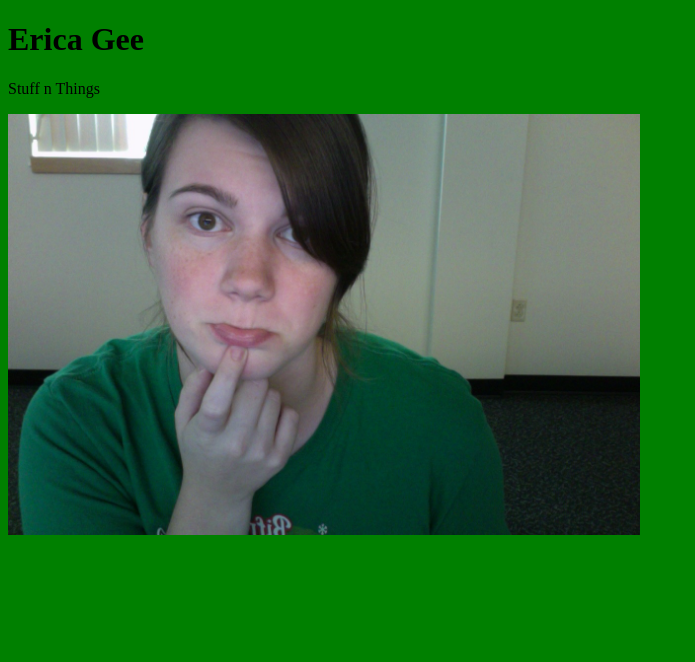
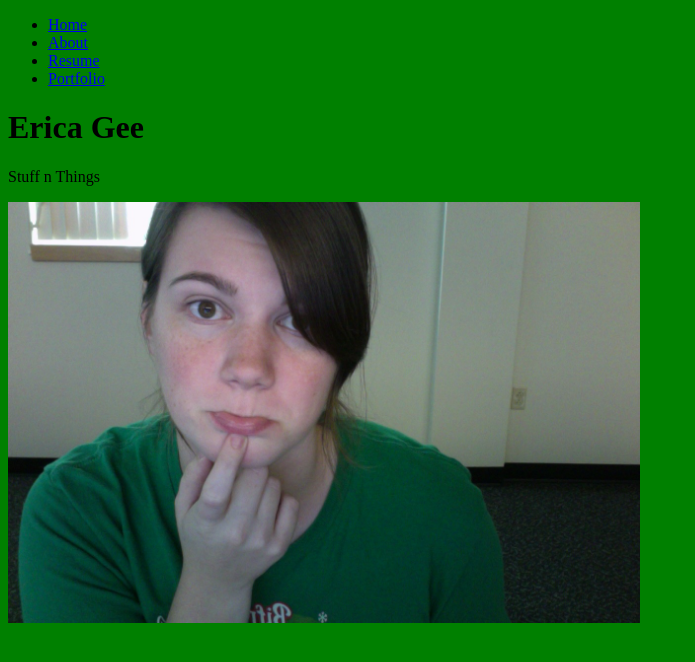
Before and after one commit to DRRicco/drricco.github.io, a plain HTML site: page index.html in a window 1280 px wide. Shown: the whole page, without its empty margins (0-695 px from the left). Drawn offline with Linux system fonts and the light colour scheme.

```diff
--- a/index.html
+++ b/index.html
@@ -1,7 +1,6 @@
 <!DOCTYPE html>
 <html lang="en">
 
-<html>
     <head>
         <meta charset="UTF-8">
 
@@ -12,6 +11,16 @@
     </head>
 
     <body>
+
+        <nav role='navigation'>
+          <ul>
+            <li><a href="index.html">Home</a></li>
+            <li><a href="about.html">About</a></li>
+            <li><a href="resume.html">Resume</a></li>
+            <li><a href="portfolio.html">Portfolio</a></li>
+          </ul>
+        </nav>
+
         <h1>Erica Gee</h1>
 
         <p>Stuff n Things</p>
```
